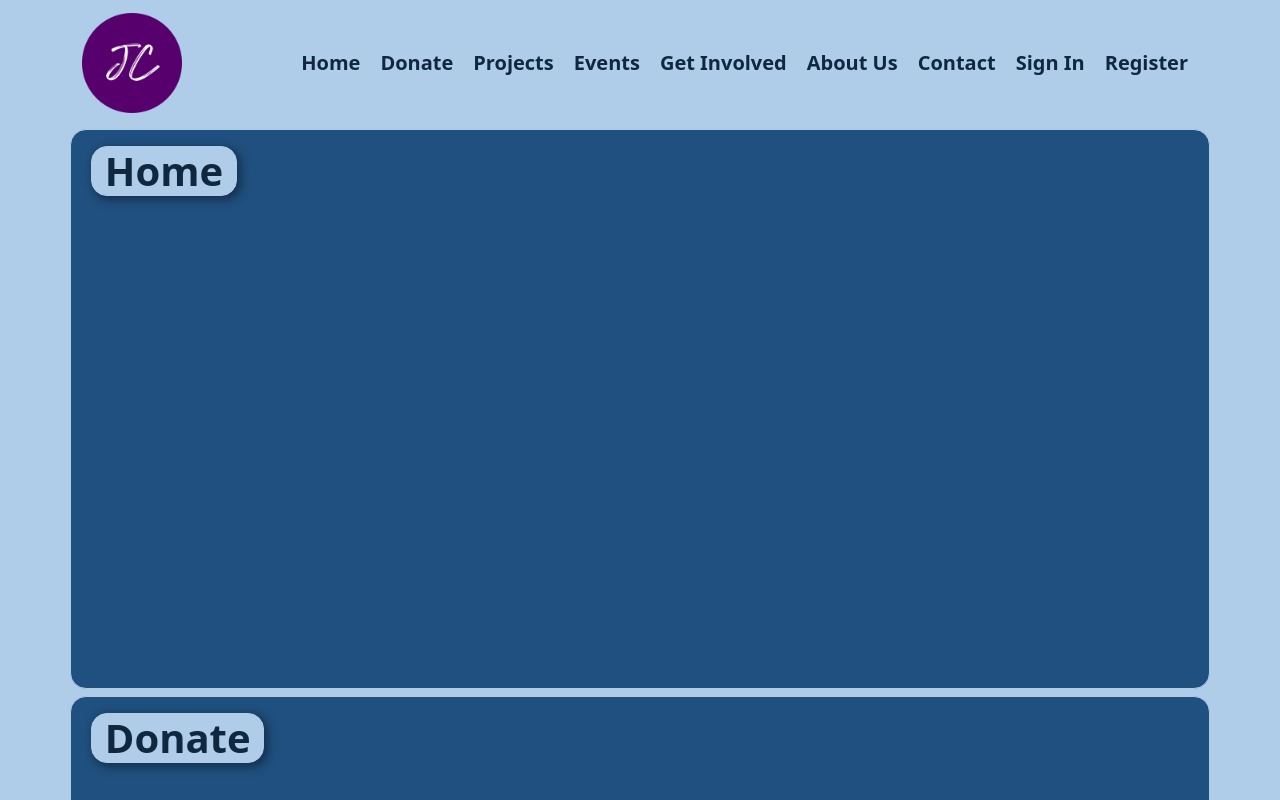
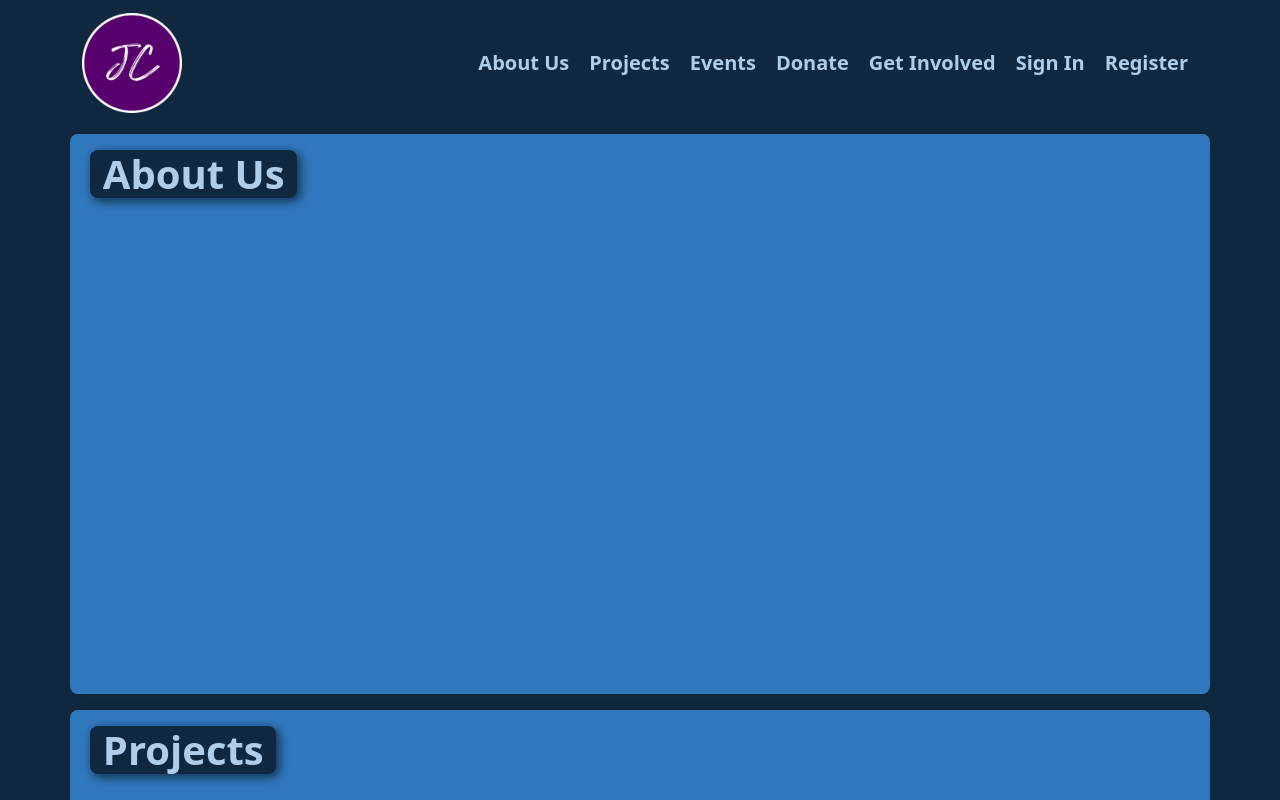
Before and after one commit to JCWoodworker/template_react-bootstrap, a React (Vite) app: page / in a window 1280 px wide. Shown: the top 800 px of the page. Built offline with nearby package versions, Linux system fonts and the light colour scheme.

Commit message:
re-styled guest-home-page

```diff
--- a/src/assets/sass/base/_mixins.scss
+++ b/src/assets/sass/base/_mixins.scss
@@ -1,4 +1,4 @@
-@use './colors.scss' as colors;
+@use "./colors.scss" as colors;
 
 // Flexbox mixins
 
@@ -15,21 +15,21 @@
 	font-weight: 600;
 	margin: 1rem 0.5rem;
 	padding: 0 0.8rem;
-  width:fit-content;
+	width: fit-content;
+	color: colors.$color_19;
+	background-color: colors.$color_22;
+	box-shadow: colors.$box-shadow;
 	@include border;
-  color: colors.$color_22;
-  background-color: colors.$color_19;
-  box-shadow: colors.$box-shadow;
 }
 
 // container mixins
 
 @mixin container {
-  color: colors.$color_19;
-  background-color: colors.$color_21;
+	color: colors.$color_21;
+	background-color: colors.$color_19;
 }
 
 @mixin border {
-  border: 1px solid colors.$color_19;
-  border-radius: 1rem;
+	border-radius: 0.5rem;
+	box-shadow: colors.$box-shadow;
 }
--- a/src/assets/sass/components/_buttons.scss
+++ b/src/assets/sass/components/_buttons.scss
@@ -1,9 +1,9 @@
 @use "../base/colors.scss";
 
 .clickable-button {
-	color: colors.$medium-beige;
-	background-color: colors.$color_21;
-	border: 1px solid colors.$medium-beige;
+	color: colors.$color_22;
+	background-color: colors.$color_19;
+	border: 1px solid colors.$color_19;
 	border-radius: 0.5rem;
 	padding: 0.5rem 1rem;
 	font-size: 1rem;
@@ -13,6 +13,6 @@
 		background-image: url("WoodBackground.jpeg");
 	}
 	&:active {
-		border: 2px solid colors.$medium-beige;
+		border: 2px solid colors.$color_19;
 	}
 }
--- a/src/assets/sass/layouts/_main_layout.scss
+++ b/src/assets/sass/layouts/_main_layout.scss
@@ -13,6 +13,6 @@
   @include mixins.border;
   height: 70vh;
   width: 100vh;
-  background-color: colors.$color_21;
-  margin: 0.2rem auto;
+  background-color: colors.$color_20;
+  margin: 0.5rem auto;
 }
--- a/src/assets/sass/layouts/_topNav.scss
+++ b/src/assets/sass/layouts/_topNav.scss
@@ -2,7 +2,7 @@
 @use '../base/mixins.scss' as mixins;
 
 .navigationBar {
-  background-color: colors.$color_19;
+  background-color: colors.$color_22;
   .navbar-brand {
     color: colors.$color_19 ;
     font-size: 1.5rem
@@ -21,7 +21,7 @@
 }
 
 #navLink {
-  color: colors.$color_22;
+  color: colors.$color_19;
   font-size: 1.25rem;
   font-weight: bold;
   border-radius: 0.5rem;
@@ -29,14 +29,11 @@
   padding: 2px 8px;
   margin: 2px;
   &:hover {
-    color: colors.$color_19;
-    background-color: colors.$color_22;
+    color: colors.$color_22;
+    background-color: colors.$color_19;
   }
 }
 
-.signUpInOut {
-  background-color: white;
-}
 .navToggle {
   background-color: colors.$color_22;
   color: colors.$color_19;
--- a/src/assets/sass/main.scss
+++ b/src/assets/sass/main.scss
@@ -4,7 +4,7 @@
 @use './pages' as pages;
 
 body {
-  background-color: base.$color_19;
+  background-color: base.$color_22;
 }
 
 h1 {
--- a/src/components/layouts/GuestHomePage.jsx
+++ b/src/components/layouts/GuestHomePage.jsx
@@ -5,13 +5,8 @@ const GuestHomePage = () => {
 	return (
 		<Container className="main_container">
 			<Row>
-				<Col className="header-row" id="home">
-					<h1>Home</h1>
-				</Col>
-			</Row>
-			<Row>
-				<Col className="header-row" id="donate">
-					<h1>Donate</h1>
+				<Col className="header-row" id="aboutUs">
+					<h1>About Us</h1>
 				</Col>
 			</Row>
 			<Row>
@@ -25,18 +20,13 @@ const GuestHomePage = () => {
 				</Col>
 			</Row>
 			<Row>
-				<Col className="header-row" id="getInvolved">
-					<h1>Get Involved</h1>
+				<Col className="header-row" id="donate">
+					<h1>Donate</h1>
 				</Col>
 			</Row>
 			<Row>
-				<Col className="header-row" id="aboutUs">
-					<h1>About Us</h1>
-				</Col>
-			</Row>
-			<Row>
-				<Col className="header-row" id="contact">
-					<h1>Contact</h1>
+				<Col className="header-row" id="getInvolved">
+					<h1>Get Involved</h1>
 				</Col>
 			</Row>
 		</Container>
--- a/src/components/layouts/navigation/TopLinks.jsx
+++ b/src/components/layouts/navigation/TopLinks.jsx
@@ -47,11 +47,8 @@ const TopLinks = ({ loggedIn }) => {
 
 	const guestLinks = (
 		<Nav>
-			<Nav.Link id="navLink" href="#home">
-				Home
-			</Nav.Link>
-			<Nav.Link id="navLink" href="#donate">
-				Donate
+			<Nav.Link id="navLink" href="#aboutUs">
+				About Us
 			</Nav.Link>
 			<Nav.Link id="navLink" href="#projects">
 				Projects
@@ -59,14 +56,11 @@ const TopLinks = ({ loggedIn }) => {
 			<Nav.Link id="navLink" href="#events">
 				Events
 			</Nav.Link>
+			<Nav.Link id="navLink" href="#donate">
+				Donate
+			</Nav.Link>
 			<Nav.Link id="navLink" href="#getInvolved">
 				Get Involved
-			</Nav.Link>
-			<Nav.Link id="navLink" href="#aboutUs">
-				About Us
-			</Nav.Link>
-			<Nav.Link id="navLink" href="#contact">
-				Contact
 			</Nav.Link>
 			<Nav.Link id="navLink" eventKey={1} href="#signIn">
 				Sign In
```
Also changed, not shown: src/components/services/boardfootCalculator.jsx (deleted, +0 -7 lines), public/logo.png. Lines whose indentation alone changed are shown as unchanged.
